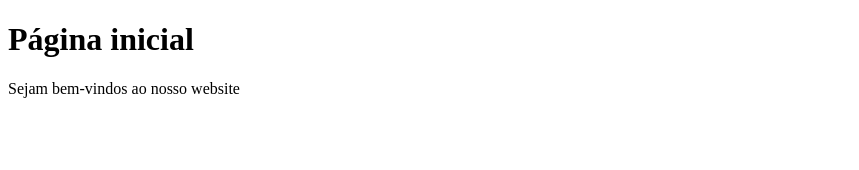
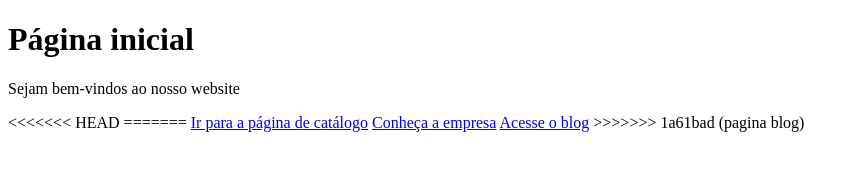
Before and after one commit to VinSanED/mergeConflito, a plain HTML site: page index.html in a window 1280 px wide. Shown: the whole page, without its empty margins (0-859 px from the left). Drawn offline with Linux system fonts and the light colour scheme.

Commit message:
pagina blog

```diff
--- a/index.html
+++ b/index.html
@@ -9,5 +9,11 @@
 <body>
 <h1>Página inicial</h1>
 <p>Sejam bem-vindos ao nosso website</p>
+<<<<<<< HEAD
+=======
+<a href="catalogo.html">Ir para a página de catálogo</a>
+<a href="sobre.html">Conheça a empresa</a>
+<a href="blog.html">Acesse o blog</a>
+>>>>>>> 1a61bad (pagina blog)
 </body>
 </html>
```
Also changed, not shown: blog.html (added, +14 -0 lines).
